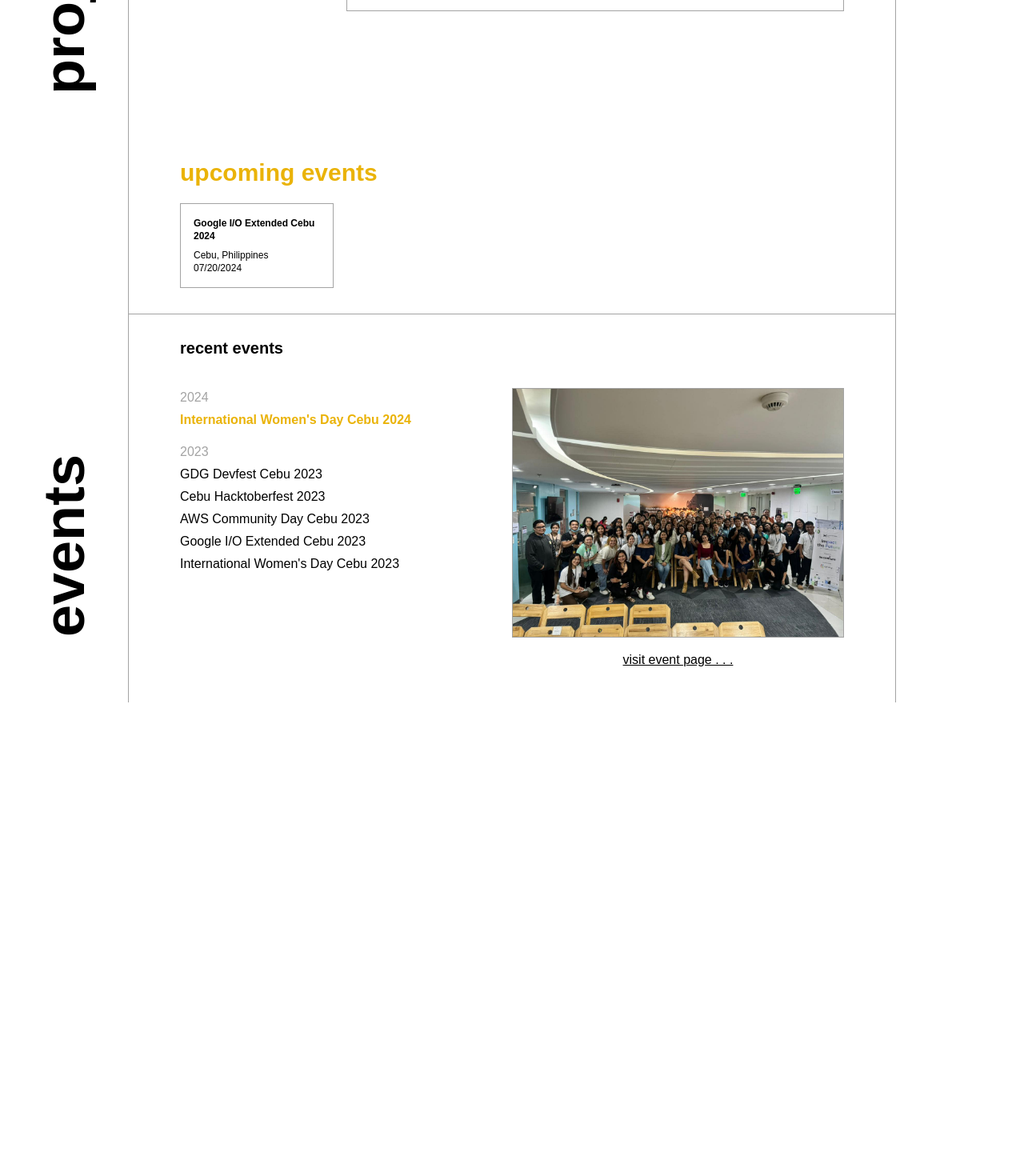
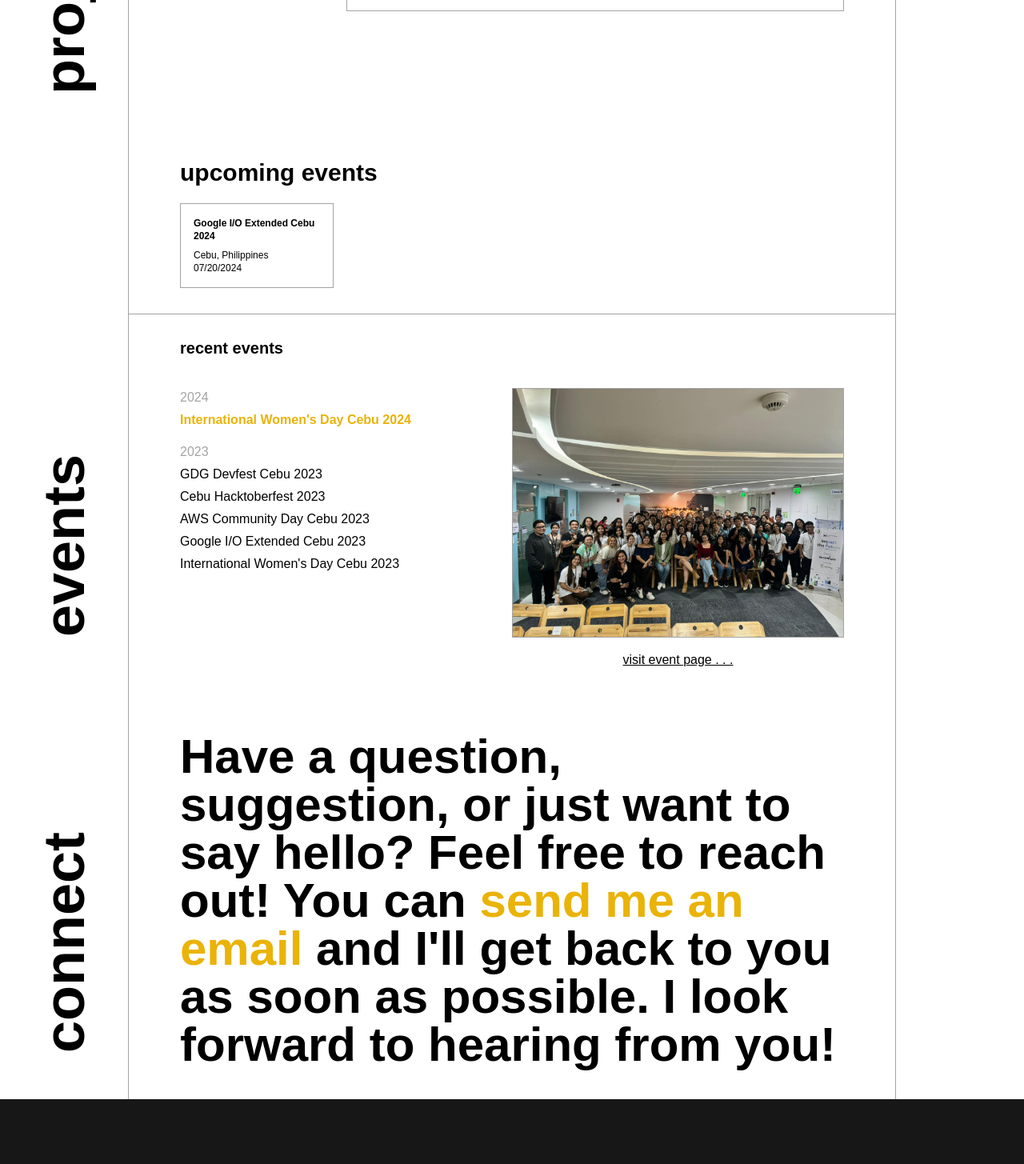
Before and after one commit to jacobbalane/portfolio, a React (Create React App) app: page / in a window 1280 px wide. Shown: the part 1330-2785 px from the top of the page at 80% size. Before the commit the page ends 2208 px from the top, so only its background shows below. Built offline with nearby package versions, Linux system fonts and the light colour scheme.

Commit message:
feat: added connect section and footer

```diff
--- a/src/App.tsx
+++ b/src/App.tsx
@@ -3,6 +3,8 @@ import Header from "./components/organisms/Header";
 import HeroSection from "./components/organisms/HeroSection";
 import ProjectSection from "./components/organisms/ProjectSection";
 import EventSection from "./components/organisms/EventSection";
+import ConnectSection from "./components/organisms/ConnectSection";
+import Footer from "./components/organisms/Footer";
 
 function App() {
   return (
@@ -12,6 +14,8 @@ function App() {
         <HeroSection />
         <ProjectSection />
         <EventSection />
+        <ConnectSection />
+        <Footer />
       </div>
     </div>
   );
--- /dev/null
+++ b/src/components/organisms/ConnectSection.tsx
@@ -0,0 +1,32 @@
+import SideText from "../molecules/SideText";
+import Footer from "./Footer";
+
+const ConnectSection = () => {
+  return (
+    <div
+      className="flex flex-start w-full h-connect-section font-montserrat"
+      id="events">
+      <SideText text="connect" />
+      <div className=" lg:border-neutral-400 lg:border-x w-full lg:w-3/4 space-y-8 lg:space-y-0 flex flex-col px-16 py-6">
+        <div className="h-12 font-montserrat font-bold text-xl lg:hidden">
+          <p className="md:text-3xl">connect</p>
+        </div>
+        <div className="flex h-1/3 md:h-2/3 md:items-center lg:h-full">
+          <p className="font-semibold text-sm md:text-3xl lg:text-4xl xl:text-6xl">
+            Have a question, suggestion, or just want to say hello? Feel free to
+            reach out! You can{" "}
+            <span
+              className="text-yellow-500 font-bold cursor-pointer"
+              onClick={() => {}}>
+              send me an email
+            </span>{" "}
+            and I'll get back to you as soon as possible. I look forward to
+            hearing from you!
+          </p>
+        </div>
+      </div>
+    </div>
+  );
+};
+
+export default ConnectSection;
--- a/src/components/organisms/EventSection.tsx
+++ b/src/components/organisms/EventSection.tsx
@@ -37,7 +37,7 @@ const EventSection = () => {
       <SideText text="events" />
       <div className=" lg:border-neutral-400 lg:border-x w-full lg:w-3/4 space-y-1 flex flex-col">
         <div className=" h-fit border-b border-neutral-400 px-16 py-6 space-y-2">
-          <div className="h-12 font-montserrat font-bold text-xl text-yellow-500 ">
+          <div className="h-12 font-montserrat font-bold text-xl">
             <p className="md:text-3xl">upcoming events</p>
           </div>
           <div className="flex flex-col space-y-4 ">
--- /dev/null
+++ b/src/components/organisms/Footer.tsx
@@ -0,0 +1,10 @@
+const Footer = () => {
+  return (
+    <div className="h-52 w-full bg-neutral-900 flex flex-col justify-center items-center font-montserrat text-1xs md:text-sm lg:text-base text-white space-y-1">
+      <p>Designed and built by Jacob Balane</p>
+      <p>Built using React and Tailwind</p>
+    </div>
+  );
+};
+
+export default Footer;
--- a/src/components/organisms/Header.tsx
+++ b/src/components/organisms/Header.tsx
@@ -23,11 +23,9 @@ const Header: React.FC<HeaderProps> = ({ title }) => {
             events
           </button>
         </a>
-        <a href="#connect">
-          <button className="bg-yellow-500 w-24 md:w-28 px-5 py-1 text-sm md:text-base font-semibold rounded">
-            let's talk
-          </button>
-        </a>
+        <button className="bg-yellow-500 w-24 md:w-28 px-5 py-1 text-sm md:text-base font-semibold rounded">
+          let's talk
+        </button>
       </div>
     </div>
   );
--- a/src/components/organisms/ProjectSection.tsx
+++ b/src/components/organisms/ProjectSection.tsx
@@ -24,7 +24,7 @@ const ProjectSection = () => {
       id="projects">
       <SideText text="projects" />
       <div className=" lg:border-neutral-400 lg:border-x w-full lg:w-3/4 px-16 py-6 space-y-4">
-        <div className="h-12 font-montserrat font-bold text-xl text-yellow-500">
+        <div className="h-12 font-montserrat font-bold text-xl">
           <p className="lg:hidden md:text-3xl">projects</p>
           <p className="hidden lg:block text-3xl">featured projects</p>
         </div>
--- a/src/index.css
+++ b/src/index.css
@@ -21,3 +21,7 @@ code {
 .h-screen {
   height: calc(100vh - 6rem);
 }
+
+.h-connect-section {
+  height: calc(100vh - 19rem);
+}
```
